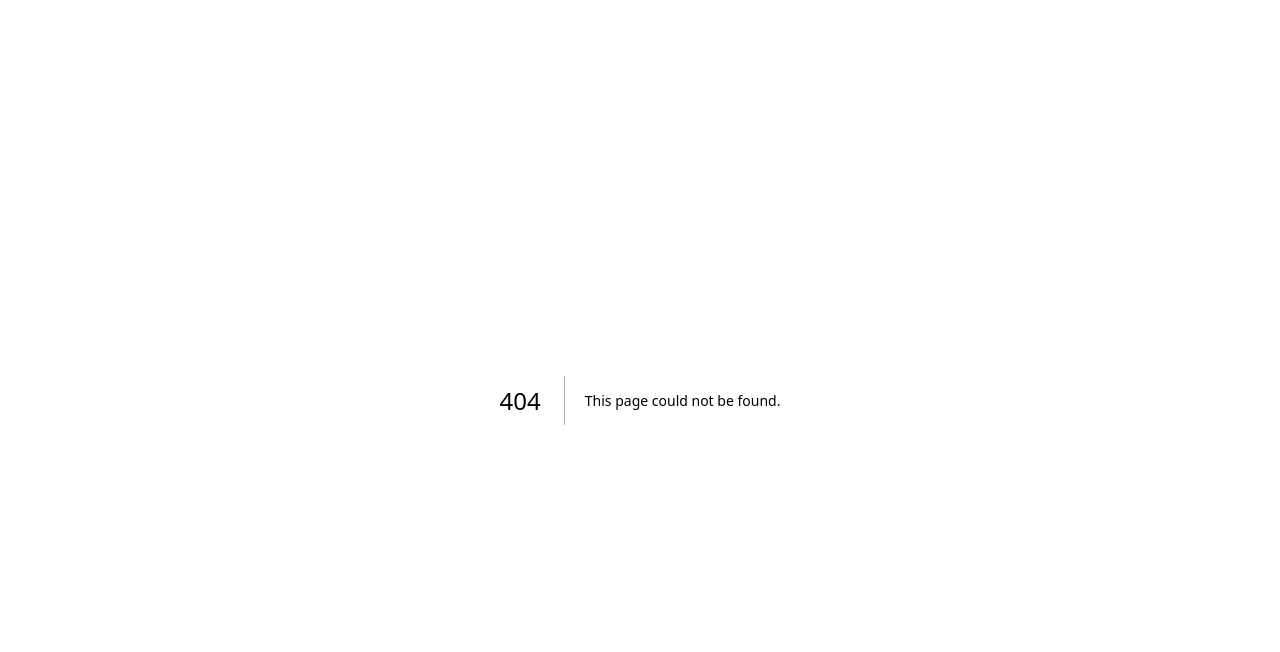
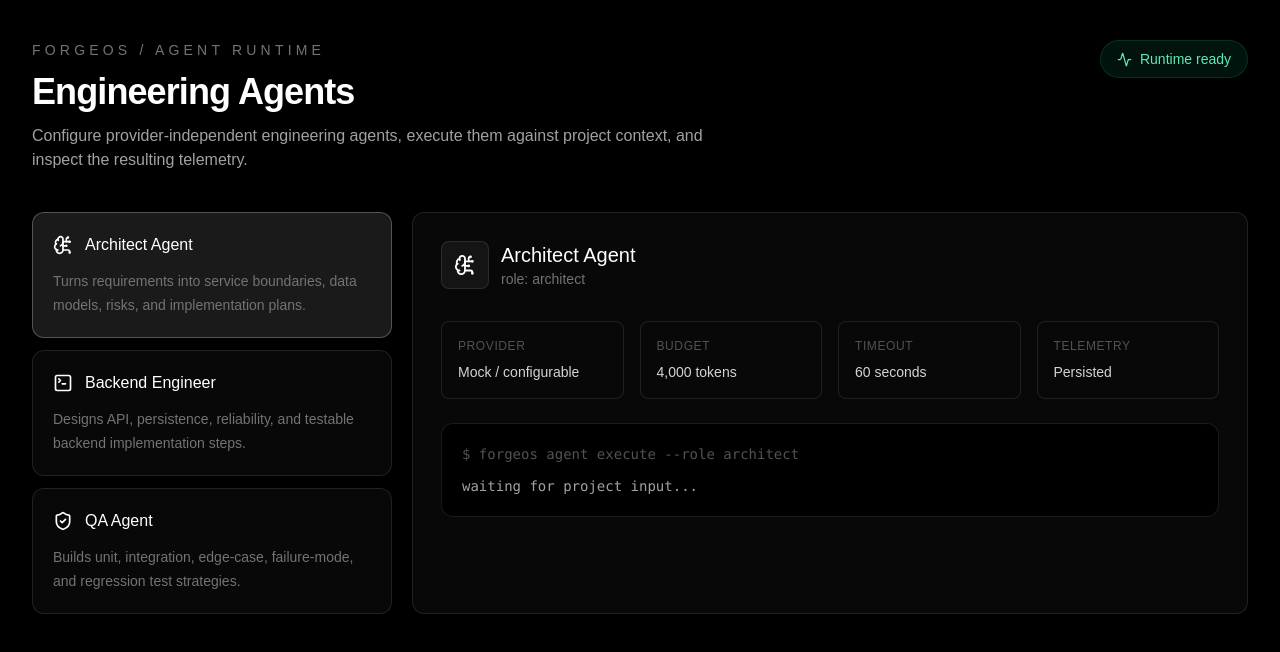
Before and after one commit to chauhanavi21/Autonomous_Software_Engineering_Platform, a Next.js app in the folder apps/web/: page /projects/1/agents in a window 1280 px wide. Before the commit this address had no page. Shown: the top 652 px of the page. Built offline with nearby package versions, Linux system fonts and the light colour scheme.

Commit message:
I built the agent execution console

```diff
--- /dev/null
+++ b/apps/web/app/projects/[projectId]/agents/page.tsx
@@ -0,0 +1,111 @@
+"use client";
+
+import { useMemo, useState } from "react";
+import { Activity, Bot, BrainCircuit, ShieldCheck, TerminalSquare } from "lucide-react";
+
+type AgentCard = {
+  role: string;
+  title: string;
+  description: string;
+  icon: typeof Bot;
+};
+
+const agents: AgentCard[] = [
+  {
+    role: "architect",
+    title: "Architect Agent",
+    description: "Turns requirements into service boundaries, data models, risks, and implementation plans.",
+    icon: BrainCircuit,
+  },
+  {
+    role: "backend",
+    title: "Backend Engineer",
+    description: "Designs API, persistence, reliability, and testable backend implementation steps.",
+    icon: TerminalSquare,
+  },
+  {
+    role: "qa",
+    title: "QA Agent",
+    description: "Builds unit, integration, edge-case, failure-mode, and regression test strategies.",
+    icon: ShieldCheck,
+  },
+];
+
+export default function AgentConsolePage() {
+  const [selected, setSelected] = useState("architect");
+  const active = useMemo(() => agents.find((agent) => agent.role === selected)!, [selected]);
+  const Icon = active.icon;
+
+  return (
+    <main className="min-h-screen bg-black px-8 py-10 text-white">
+      <div className="mx-auto max-w-7xl">
+        <div className="mb-10 flex items-start justify-between">
+          <div>
+            <p className="text-sm uppercase tracking-[0.3em] text-neutral-500">ForgeOS / Agent Runtime</p>
+            <h1 className="mt-3 text-4xl font-semibold tracking-tight">Engineering Agents</h1>
+            <p className="mt-3 max-w-2xl text-neutral-400">
+              Configure provider-independent engineering agents, execute them against project context,
+              and inspect the resulting telemetry.
+            </p>
+          </div>
+          <div className="flex items-center gap-2 rounded-full border border-emerald-500/20 bg-emerald-500/10 px-4 py-2 text-sm text-emerald-300">
+            <Activity size={15} /> Runtime ready
+          </div>
+        </div>
+
+        <div className="grid gap-5 lg:grid-cols-[360px_1fr]">
+          <section className="space-y-3">
+            {agents.map((agent) => {
+              const AgentIcon = agent.icon;
+              const isSelected = agent.role === selected;
+              return (
+                <button
+                  key={agent.role}
+                  onClick={() => setSelected(agent.role)}
+                  className={`w-full rounded-xl border p-5 text-left transition ${
+                    isSelected ? "border-white/25 bg-white/10" : "border-white/10 bg-white/[0.03] hover:bg-white/[0.06]"
+                  }`}
+                >
+                  <div className="flex items-center gap-3">
+                    <AgentIcon size={20} />
+                    <span className="font-medium">{agent.title}</span>
+                  </div>
+                  <p className="mt-3 text-sm leading-6 text-neutral-500">{agent.description}</p>
+                </button>
+              );
+            })}
+          </section>
+
+          <section className="rounded-xl border border-white/10 bg-white/[0.03] p-7">
+            <div className="flex items-center gap-3">
+              <div className="rounded-lg border border-white/10 bg-white/5 p-3"><Icon size={22} /></div>
+              <div>
+                <h2 className="text-xl font-medium">{active.title}</h2>
+                <p className="text-sm text-neutral-500">role: {active.role}</p>
+              </div>
+            </div>
+
+            <div className="mt-8 grid gap-4 md:grid-cols-4">
+              {[
+                ["Provider", "Mock / configurable"],
+                ["Budget", "4,000 tokens"],
+                ["Timeout", "60 seconds"],
+                ["Telemetry", "Persisted"],
+              ].map(([label, value]) => (
+                <div key={label} className="rounded-lg border border-white/10 p-4">
+                  <p className="text-xs uppercase tracking-wider text-neutral-600">{label}</p>
+                  <p className="mt-2 text-sm text-neutral-300">{value}</p>
+                </div>
+              ))}
+            </div>
+
+            <div className="mt-6 rounded-xl border border-white/10 bg-black p-5 font-mono text-sm text-neutral-400">
+              <p className="text-neutral-600">$ forgeos agent execute --role {active.role}</p>
+              <p className="mt-3">waiting for project input...</p>
+            </div>
+          </section>
+        </div>
+      </div>
+    </main>
+  );
+}
```
